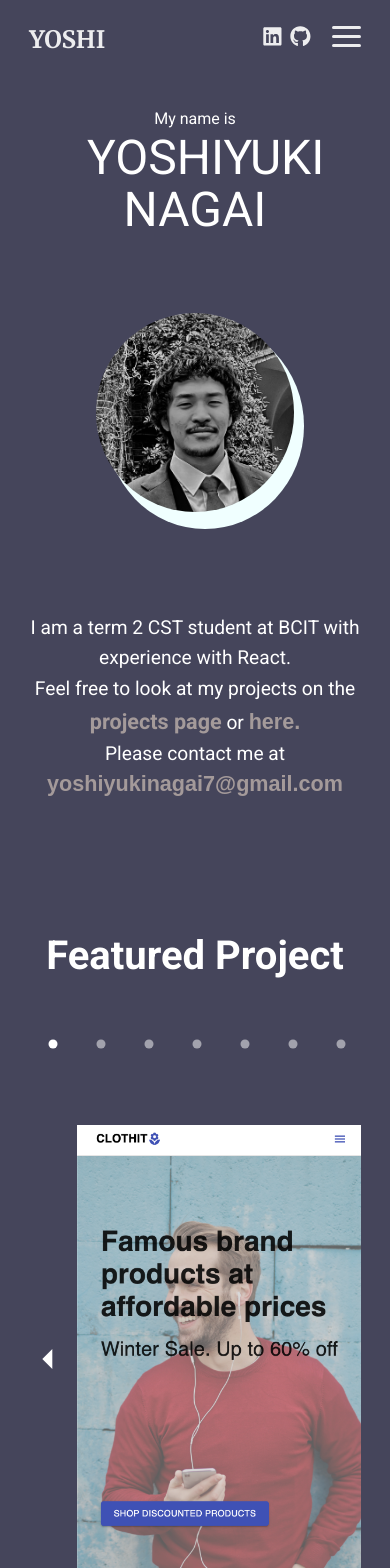
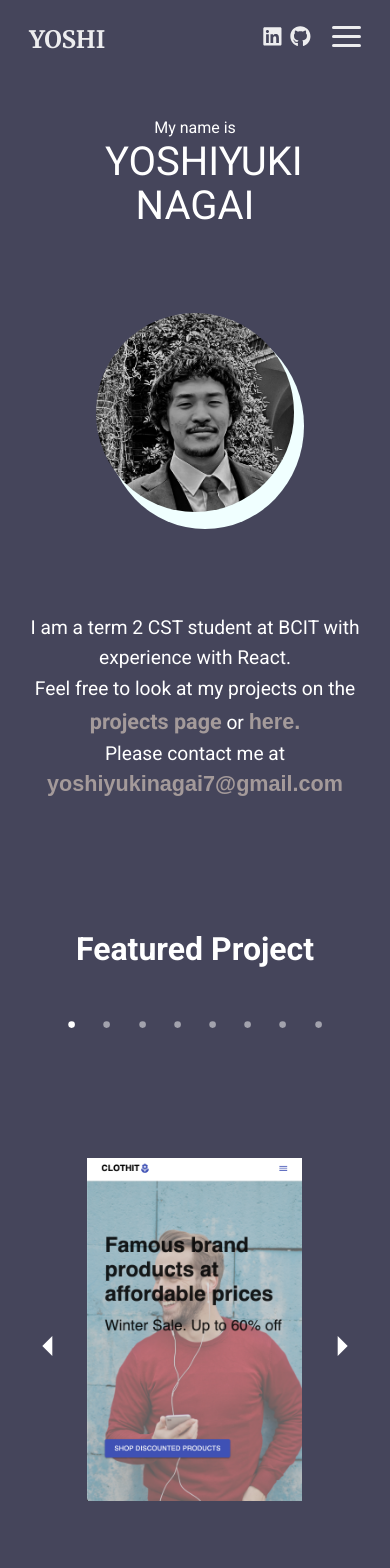
Before and after one commit to yoshi3689/portfolio, a React (Create React App) app: page / in a window 390 px wide. Shown: the top 1568 px of the page. Built offline with nearby package versions, Linux system fonts and the light colour scheme.

Commit message:
adjust the height and width for the featured section carousel

```diff
--- a/src/app.css
+++ b/src/app.css
@@ -19,7 +19,7 @@ pushster 400 */
 }
 
 html {
-  height: 100%;
+  min-height: 100%;
   font-size: 16px;
 }
 
@@ -72,7 +72,7 @@ img {
 }
 
 .txt--primary {
-  font-size: 3rem;
+  font-size: 3em;
   line-height: 1.1;
   text-transform: uppercase;
 }
@@ -82,9 +82,19 @@ img {
 }
 
 .txt--title {
-  font-size: 2.5rem;
+  font-size: 2.5em;
+  text-align: center;
 }
 
 .small {
   font-size: 1.75rem;
 }
+
+@media screen and (max-width: 400px) {
+  .txt--primary {
+    font-size: 2.5em;
+  }
+  .txt--title {
+    font-size: 2em;
+  }
+}
--- a/src/components/button/button.css
+++ b/src/components/button/button.css
@@ -41,7 +41,7 @@
   width: max-content;
   text-align: center;
   line-height: 1.1;
-  font-size: 1.5rem;
+  font-size: 1.5em;
   margin: 1rem;
   padding: 0.3rem 1rem;
   border-radius: 0.5rem;
@@ -51,7 +51,7 @@
   width: max-content;
   text-align: center;
   line-height: 1.1;
-  font-size: 1.5rem;
+  font-size: 1.5em;
   margin: 1.5rem 0;
   padding: 0.5rem 1.2rem;
   border-radius: 0.5rem;
--- a/src/components/portfolio/portfolio.css
+++ b/src/components/portfolio/portfolio.css
@@ -3,6 +3,8 @@
   padding-bottom: 1.5rem;
   height: var(--section-height);
   text-align: center;
+  margin: auto;
+  width: 100%;
 }
 
 .portfolio > .container {
--- a/src/components/slideShow/SlideShow.jsx
+++ b/src/components/slideShow/SlideShow.jsx
@@ -22,7 +22,7 @@ const SlideShow = ({ items }) => {
           children[0].clientWidth * children.length) /
         (children.length - 1);
       setWrapperSize({
-        height: wrapperRef.current.clientHeight,
+        height: wrapperRef.current.clientHeight - 10,
         width: wrapperRef.current.clientWidth,
         xScrollOffset: wrapperRef.current.clientWidth + carouselGap,
       });
@@ -70,11 +70,7 @@ const SlideShow = ({ items }) => {
     }
   }
 
-  // const onImgCLick = (src) => {
-  //   return (
-  //       <Modal isClicked={true} src={src} />
-  //   )
-  // }
+
 
   // I dont't know how to properly make this work
   // const interval = setInterval(onNextClick, 6000);
--- a/src/components/slideShow/slideShow.css
+++ b/src/components/slideShow/slideShow.css
@@ -24,7 +24,7 @@
 }
 
 .carousel__indicator {
-  font-size: 3rem;
+  font-size: 2.5em;
   opacity: 0.5;
   cursor: pointer;
   transition: 150ms;
@@ -52,7 +52,7 @@
 
 .next, .previous {
   position: absolute;
-  font-size: 2.5rem;
+  font-size: 2.5em;
   cursor: pointer;
   transition: 300ms ease-in-out;
 }
@@ -69,11 +69,11 @@
 }
 
 .previous {
-  left: 0;
+  left: 0px;
 }
 
 .next {
-  right: 0;
+  right: 0px;
 }
 
 .carousel__wrapper {
@@ -96,3 +96,14 @@
   background-color: aqua;
   height: 100%;
 }
+
+@media screen and (max-width: 400px) {
+  .carousel__indicator {
+    font-size: 2.2em;
+  }
+  .carousel__wrapper {
+    --b-r: 2rem;
+    height: 80%;
+    width: 65%;
+  }
+}
```
